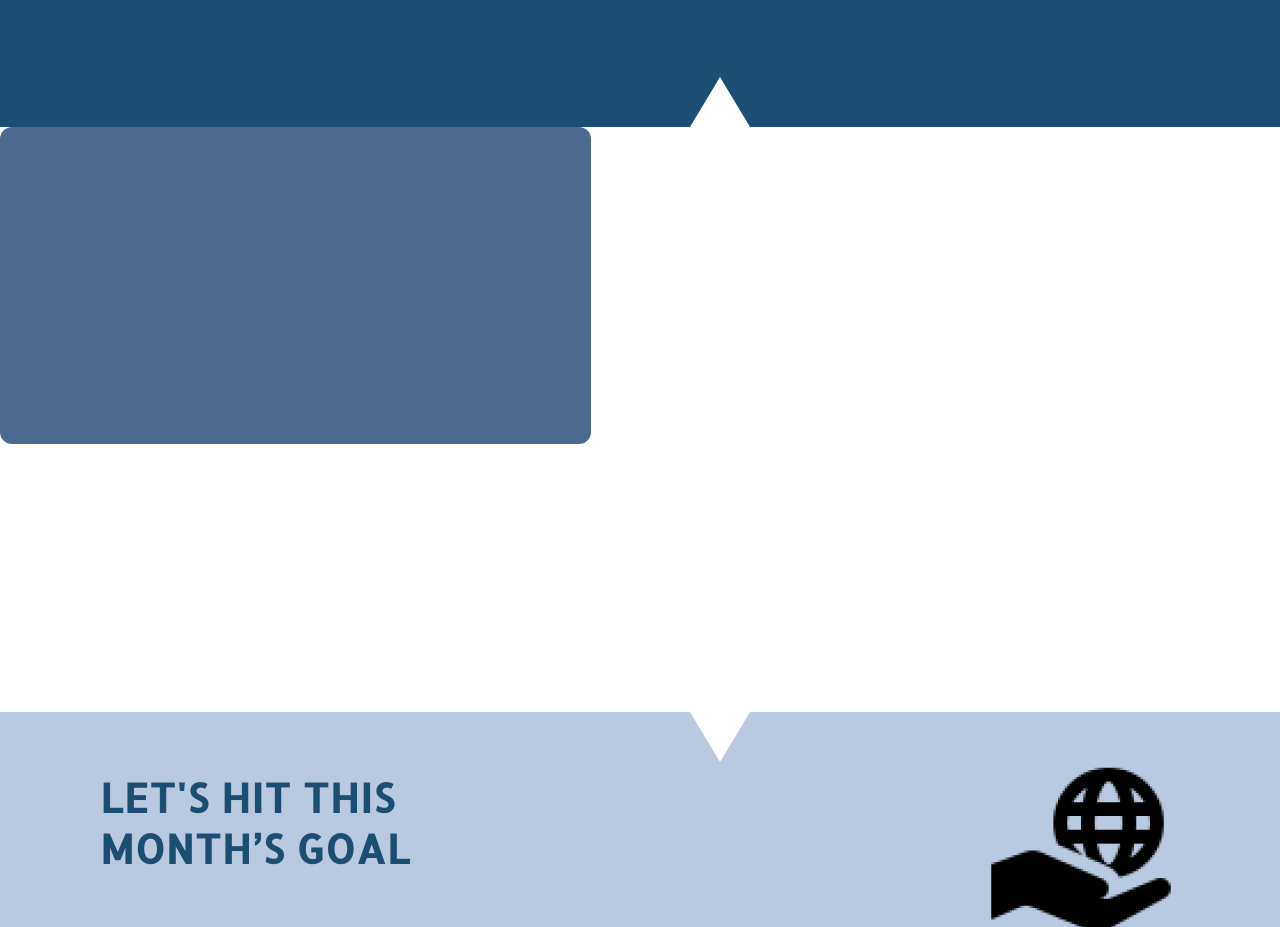
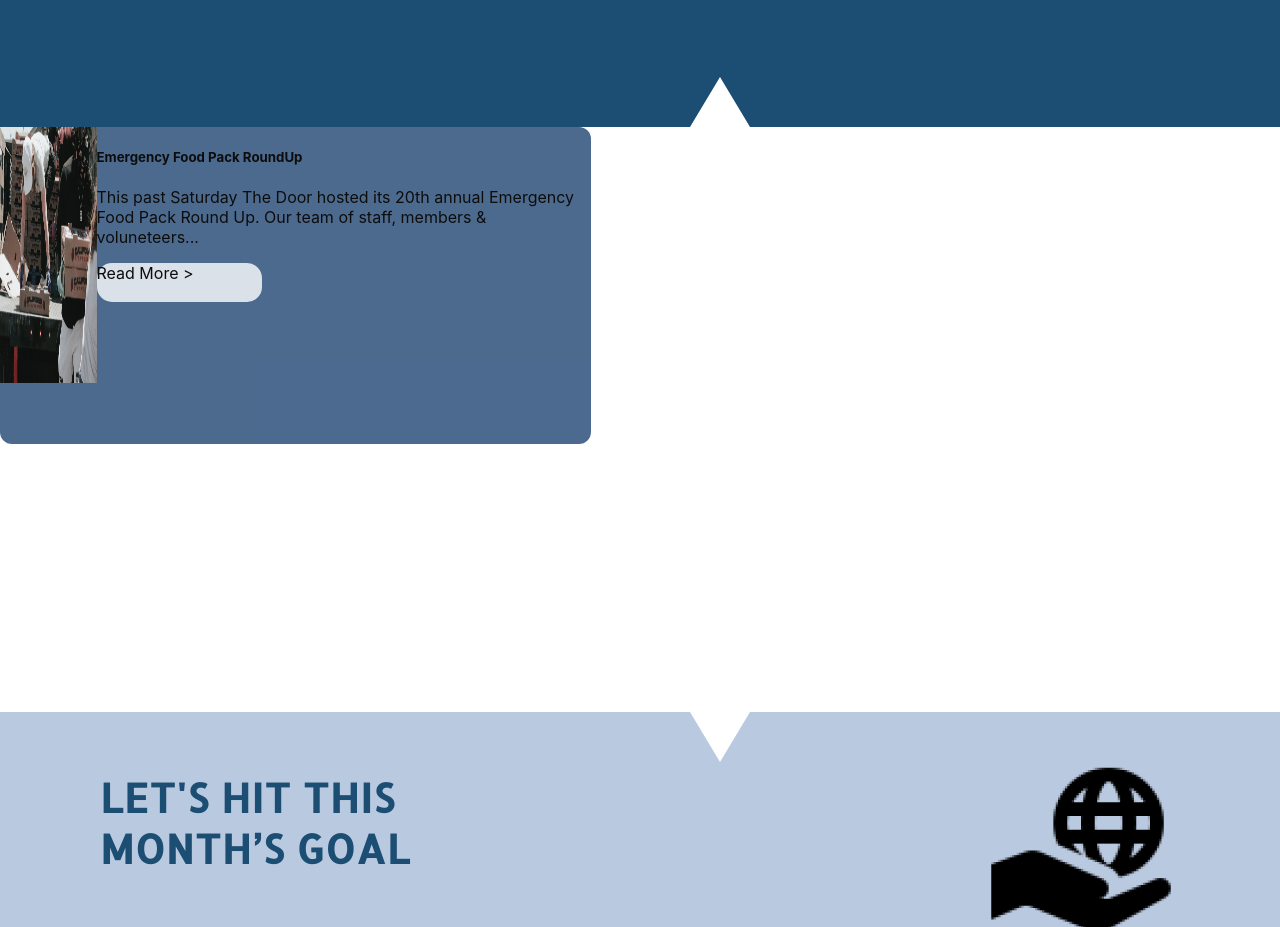
Before and after one commit to Ricomitch/The-Door, a React (Create React App) app in the folder client/: page /get-involved in a window 1280 px wide. Shown: the part 1420-2347 px from the top of the page. Built offline with nearby package versions, Linux system fonts and the light colour scheme; a web font is replaced by a local one.

Commit message:
impact card progress

```diff
--- a/client/src/assets/GetInvolved/impactText.json
+++ b/client/src/assets/GetInvolved/impactText.json
@@ -1,9 +1,12 @@
 {
-  "ImpactRectangle1": {
-    "header": "Get Involved",
-    "subheader": null,
-    "content": "The COVID-19 public health crisis and while The Door’s physical spaces are mostly closed, we are virtually open! The health and wellbeing of our community is our top priority, and we are working hard to stay connected and to continue to support our members.",
-    "button-value": null
+  "ImpactCard1": {
+    "header": "Emergency Food Pack RoundUp",
+    "content": "This past Saturday The Door hosted its 20th annual Emergency Food Pack Round Up. Our team of staff, members & voluneteers...",
+    "buttonValue": "Read More   >"
+  },
+  "ImpactCard2": {
+    "header": "Meet Elisha",
+    "content": "Back in March Elisha Graham got into the college of his dreams with the help of our College Advisement and tutoring Center. ",
+    "buttonValue": "Read More   >"
   }
-
 }
--- a/client/src/components/GetInvolved/ImpactCard.css
+++ b/client/src/components/GetInvolved/ImpactCard.css
@@ -4,4 +4,28 @@
   opacity: 0.95;
   border-radius: 12px;
   background-color: #436389;
+  display: flex;
 }
+.impact-image-container {
+  width: 191px;
+  height: 256px;
+}
+.impact-card-image {
+  height: 100%;
+  width: 100%;
+}
+.impact-text-container {
+
+}
+.impact-card-header {
+
+}
+.impact-card-content {
+
+}
+.impact-button {
+  width: 165px;
+  height: 39px;
+  border-radius: 15px;
+  background-color: rgba(255, 255, 255, 0.8);
+}
--- a/client/src/components/GetInvolved/ImpactCard.jsx
+++ b/client/src/components/GetInvolved/ImpactCard.jsx
@@ -1,10 +1,17 @@
 import React from 'react'
 import './ImpactCard.css'
 
-function ImpactCard() {
+function ImpactCard({ text, image }) {
   return (
     <div className='impact-card'>
-
+      <div className='impact-image-container'>
+        <img src={image} className='impact-card-image' />
+      </div>
+      <div className='impact-text-container'>
+        <h5 className='impact-card-header'>{text.header}</h5>
+        <p className='impact-card-content'>{text.content}</p>
+        <div className='impact-button'>{text.buttonValue}</div>
+      </div>
     </div>
   )
 }
--- a/client/src/components/GetInvolved/ImpactGetInvolved.jsx
+++ b/client/src/components/GetInvolved/ImpactGetInvolved.jsx
@@ -1,11 +1,15 @@
 import React from 'react'
 import './ImpactGetInvolved.css'
 import ImpactCard from './ImpactCard.jsx'
+import impactTexts from '../../assets/GetInvolved/impactText.json'
+import impactCardImage1 from '../../assets/GetInvolved/photo-1588822534638-028d5ddc07ac.jpeg'
+import impactCardImage2 from '../../assets/GetInvolved/photo-1492462543947-040389c4a66c.jpeg'
+
 
 function ImpactGetInvolved() {
   return (
     <div className='impact-get-involved-div'>
-      <ImpactCard />
+      <ImpactCard image={impactCardImage1} text={impactTexts.ImpactCard1} />
     </div>
   )
 }
```
